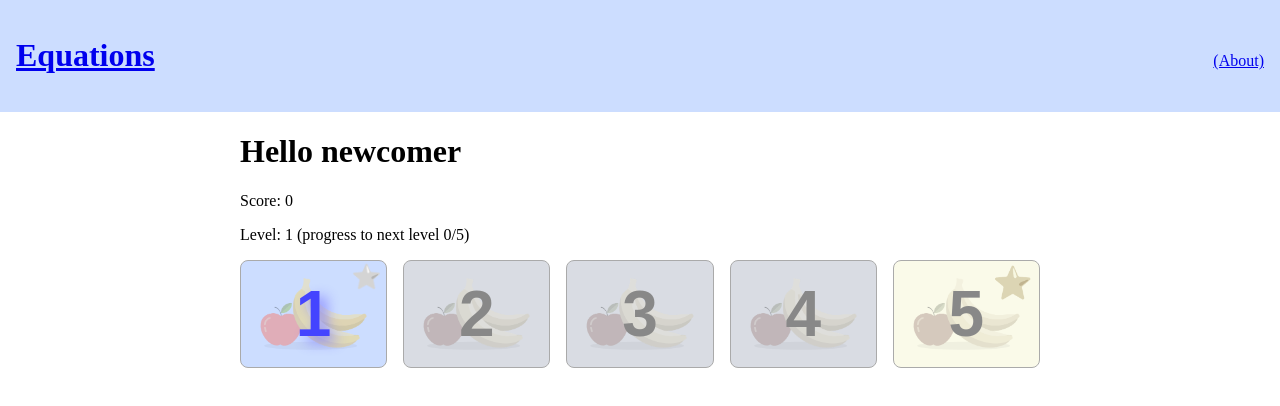
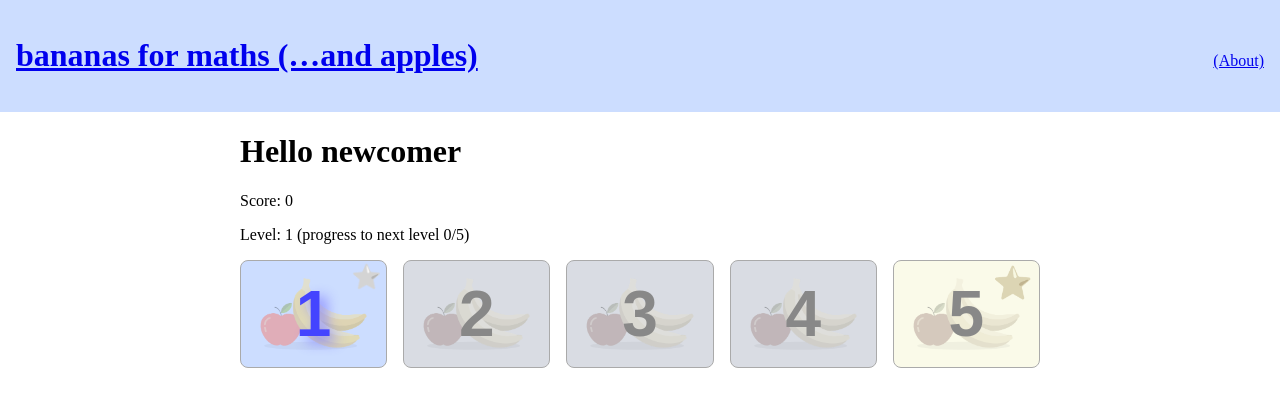
Before and after one commit to jacekkopecky/equations, a React (Vite) app: page / in a window 1280 px wide. Shown: the top 406 px of the page. Built offline with nearby package versions, Linux system fonts and the light colour scheme.

Commit message:
rename to "bananas for maths (...and apples)"
named by Maya

```diff
--- a/src/js/components/App.js
+++ b/src/js/components/App.js
@@ -20,7 +20,7 @@ export default function App() {
   return (
     <Router>
       <header id="app-header">
-        <h1><Link to="/">Equations</Link></h1>
+        <h1><Link to="/">bananas for maths (…and apples)</Link></h1>
         <Link to="/about">(About)</Link>
       </header>
 
```
